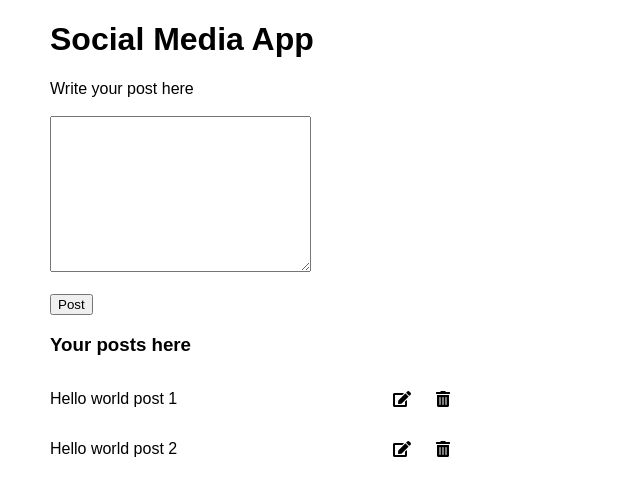
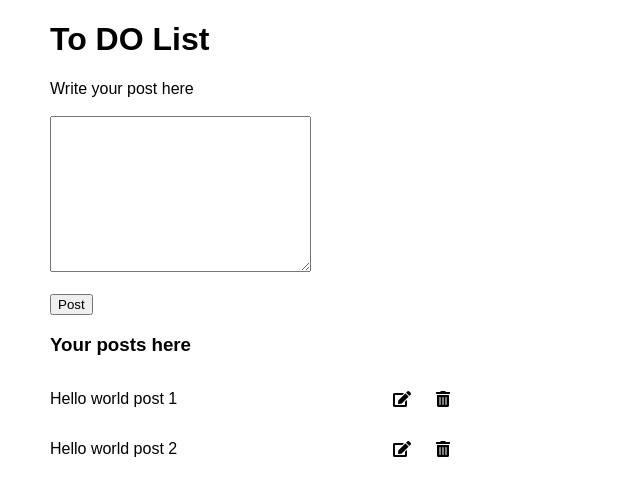
Before and after one commit to NavaKing/toDoJavascript, a plain HTML site: page index.html in a window 1280 px wide. Shown: the whole page, without its empty margins (0-640 px from the left). Drawn offline with Linux system fonts and the light colour scheme.

Commit message:
Change of Application name

```diff
--- a/index.html
+++ b/index.html
@@ -10,7 +10,7 @@
     <title>TODO 2 App</title>
 </head>
 <body>
-    <h1>Social Media App</h1>
+    <h1>To DO List</h1>
 
     <div class="conatainer"></div>
 
```
